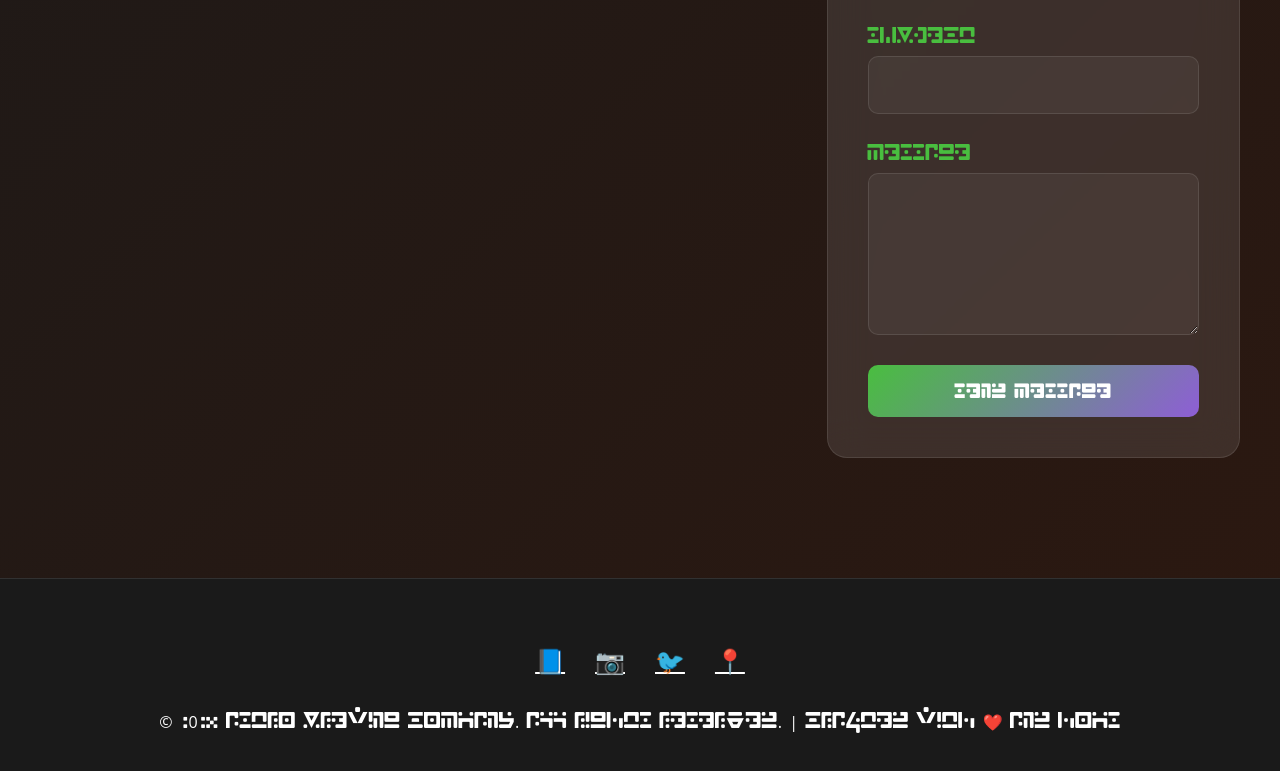
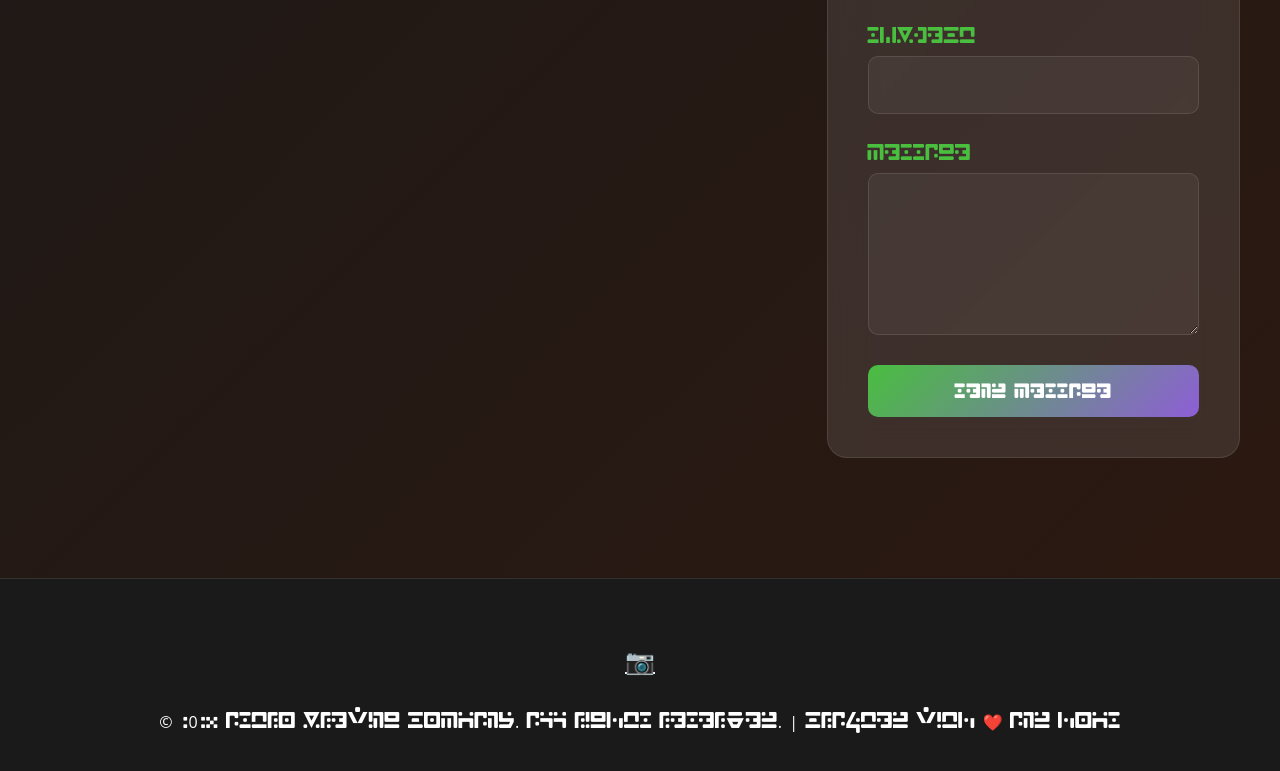
Before and after one commit to seagulski/astrobrewing, a plain HTML site: page index.html in a window 1280 px wide. Shown: the part 4151-4922 px from the top of the page. Drawn offline with Linux system fonts and the light colour scheme; no server answers.

Commit message:
Update index.html

```diff
--- a/index.html
+++ b/index.html
@@ -1107,10 +1107,7 @@
 
     <footer>
         <div class="social-links">
-            <a href="#">📘</a>
             <a href="https://www.instagram.com/astro_brewing/">📷</a>
-            <a href="#">🐦</a>
-            <a href="#">📍</a>
         </div>
         <p>&copy; 2025 Astro Brewing Company. All rights reserved. | Crafted with ❤️ and hops</p>
     </footer>
```
